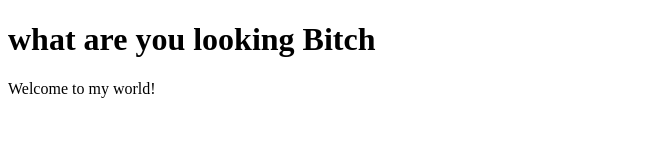
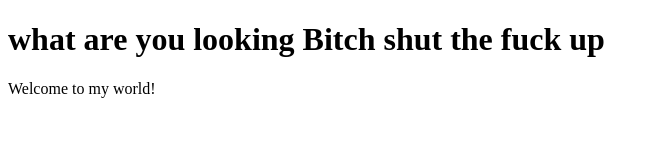
Before and after one commit to Fano-Hashmi/Practise, a website: page index.html in a window 1280 px wide. Shown: the whole page, without its empty margins (0-659 px from the left). Drawn offline with Linux system fonts and the light colour scheme.

Commit message:
Update index.html

```diff
--- a/index.html
+++ b/index.html
@@ -1,7 +1,7 @@
 <!DOCTYPE html>
 <html>
 <body>
-<h1>what are you looking Bitch</h1>
+<h1>what are you looking Bitch shut the fuck up</h1>
 <p>Welcome to my world!</p>
 </body>
 </html>
```
